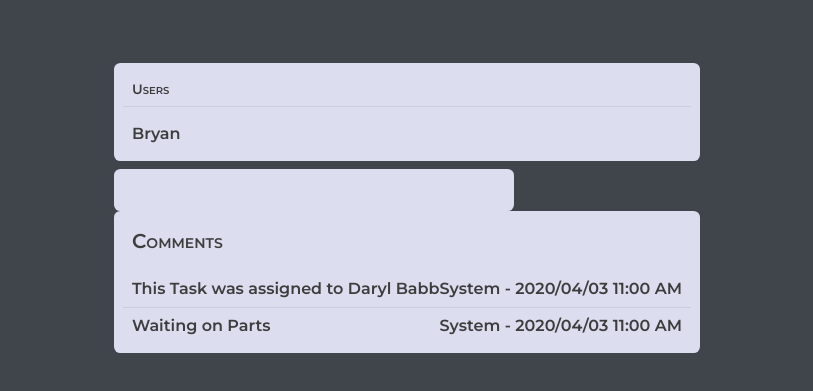
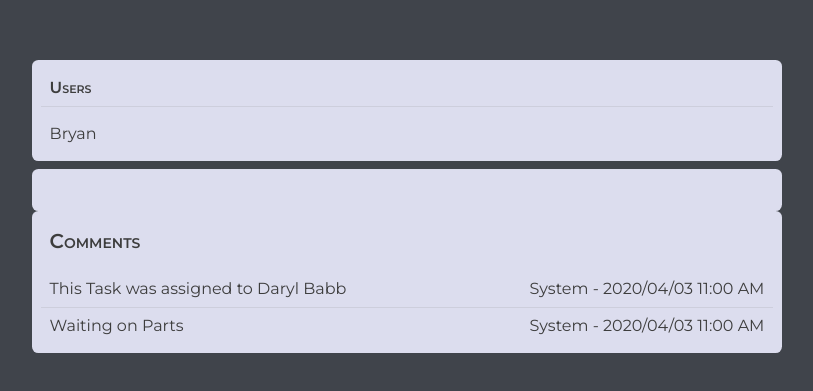
Before and after one commit to watkins-joe/limble-tag-users, an Angular app: page / in a window 1280 px wide. Shown: the part 139-530 px from the top of the page, without its empty margins (233-1046 px from the left). Built offline with nearby package versions, Linux system fonts and the light colour scheme.

Commit message:
updated some styles

```diff
--- a/src/app/app.component.scss
+++ b/src/app/app.component.scss
@@ -9,6 +9,6 @@
 
 .container {
   margin: auto;
-  width: auto;
+  width: 750px;
   position: relative;
 }
--- a/src/app/autocomplete-dropdown/autocomplete-dropdown.component.scss
+++ b/src/app/autocomplete-dropdown/autocomplete-dropdown.component.scss
@@ -12,10 +12,11 @@
 
   .title {
     font-variant: small-caps;
-    font-size: 0.85rem;
+    font-size: 1rem;
     padding: $pd-med;
     border-bottom: 1px solid #8080802b;
     margin-bottom: 0.55rem;
+    font-weight: 600;
   }
 
   .user-row {
--- a/src/app/comment/comment.component.html
+++ b/src/app/comment/comment.component.html
@@ -1 +1 @@
-<p>comment works!</p>
+<p>comment works</p>
--- a/src/app/input/input.component.scss
+++ b/src/app/input/input.component.scss
@@ -2,7 +2,7 @@
 
 input {
   height: 42px;
-  width: 400px;
+  width: 100%;
   padding: $pd-med;
   border-radius: $br-med;
   border: none;
--- a/src/styles.scss
+++ b/src/styles.scss
@@ -13,6 +13,6 @@ $font-color-main: #3d3d3d;
   font-family: "Montserrat", sans-serif;
   // font-weight: 400;
   // font-weight: 500;
-  font-weight: 600;
+  font-weight: 300;
   // font-weight: 700;
 }
```
Also changed, not shown: src/app/comment-list/comment-list.module.ts (added).
